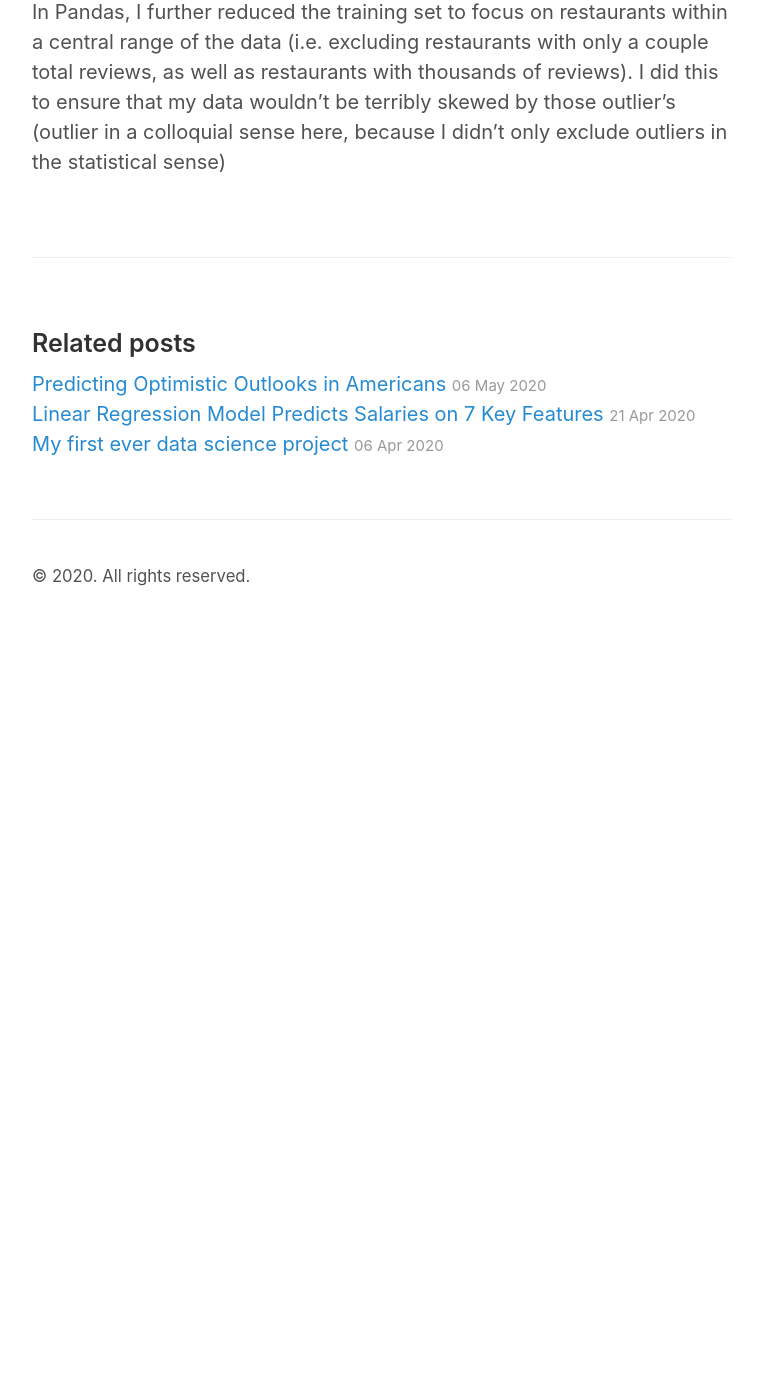
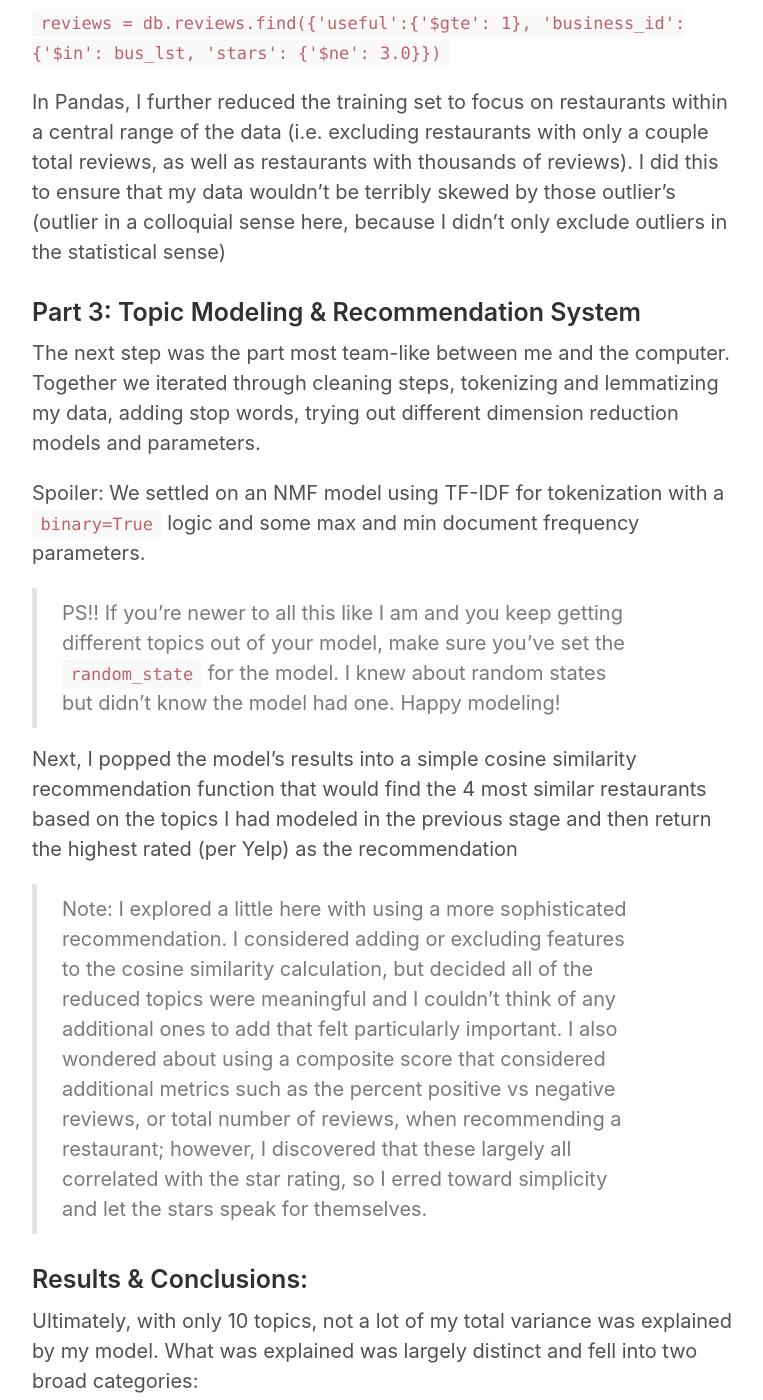
Before and after one commit to tskootsky/tskootsky.github.io, a Jekyll site: the page built from _posts/2020-05-26-Yelp-Vegas-NLP.md, in a window 1280 px wide and 1400 px high, scrolled down 1748 px. Shown: the whole window, without its empty margins (258-1021 px from the left). Built offline with Jekyll 4.4.1, drawn with Linux system fonts in a browser that asks for light colours; before the commit the page ends 2378 px from its top, so only the background shows below that; some of the changed text lies outside the part shown.

Commit message:
project 4 update

```diff
--- a/_posts/2020-05-26-Yelp-Vegas-NLP.md
+++ b/_posts/2020-05-26-Yelp-Vegas-NLP.md
@@ -5,7 +5,7 @@ title: "Eat In Las Vegas: A Reviews-Based Recommender"
 
 I live in a big house with a bunch of my friends whose occupations primarily span the social and creative sectors. When they ask me about my data science work, I enjoy the opportunity to either explain a technical concept in the simplest english I can muster, or explain my experience in a universal metaphor.
 
-When I was working on this project - my first ever experience with NLP - two of these conversations stuck with me.
+When I was working on this project - my first ever exposure to NLP - two of these conversations stuck with me.
 
 Conversation 1 went something like this...
 Housemate: Hey, Tamara, how is your project going?
@@ -30,3 +30,26 @@ as well as the non-neutral reviews of those restaurants:
 `reviews = db.reviews.find({'useful':{'$gte': 1}, 'business_id': {'$in': bus_lst, 'stars': {'$ne': 3.0}})`
 
 In Pandas, I further reduced the training set to focus on restaurants within a central range of the data (i.e. excluding restaurants with only a couple total reviews, as well as restaurants with thousands of reviews). I did this to ensure that my data wouldn't be terribly skewed by those outlier's (outlier in a colloquial sense here, because I didn't only exclude outliers in the statistical sense)
+
+### Part 3: Topic Modeling & Recommendation System
+The next step was the part most team-like between me and the computer. Together we iterated through cleaning steps, tokenizing and lemmatizing my data, adding stop words, trying out different dimension reduction models and parameters.
+
+Spoiler: We settled on an NMF model using TF-IDF for tokenization with a `binary=True` logic and some max and min document frequency parameters.
+>PS!! If you're newer to all this like I am and you keep getting different topics out of your model, make sure you've set the `random_state` for the model. I knew about random states but didn't know the model had one. Happy modeling!
+
+Next, I popped the model's results into a simple cosine similarity recommendation function that would find the 4 most similar restaurants based on the topics I had modeled in the previous stage and then return the highest rated (per Yelp) as the recommendation
+> Note: I explored a little here with using a more sophisticated recommendation. I considered adding or excluding features to the cosine similarity calculation, but decided all of the reduced topics were meaningful and I couldn't think of any additional ones to add that felt particularly important. I also wondered about using a composite score that considered additional metrics such as the percent positive vs negative reviews, or total number of reviews, when recommending a restaurant; however, I discovered that these largely all correlated with the star rating, so I erred toward simplicity and let the stars speak for themselves.
+
+
+### Results & Conclusions:
+
+Ultimately, with only 10 topics, not a lot of my total variance was explained by my model. What was explained was largely distinct and fell into two broad categories:
+1. food items (e.g. Mexican, Thai Lunch, NY Pizza etc)
+2. meta categories (e.g. Good Service, Waste Time, Hidden Gem)
+
+This UMAP projection provides a cool visual:
+![umap]({{tskootsky.github.io}}/images/umap.png)
+
+My recommender basically works, but if you feed it a mediocre restaurant, the logic it uses will give you back a better, but still mediocre restaurant. Personally, I kind of like this about it, because mediocre restaurants might just be your kinda vibe, but then it's a little silly that I'm choosing the highest-rated one nearby :thinking: .
+
+Overall, this project was a blast to work on. From the darkness and into the light. Just three weeks about, I had no idea the possibilities of NLP or recommendation systems. Using the bare bones to make something that works and having a mental schema to imagine what else I could make feels like a HUGE win.
```
Also changed, not shown: images/umap.png (added), 1 other file.
